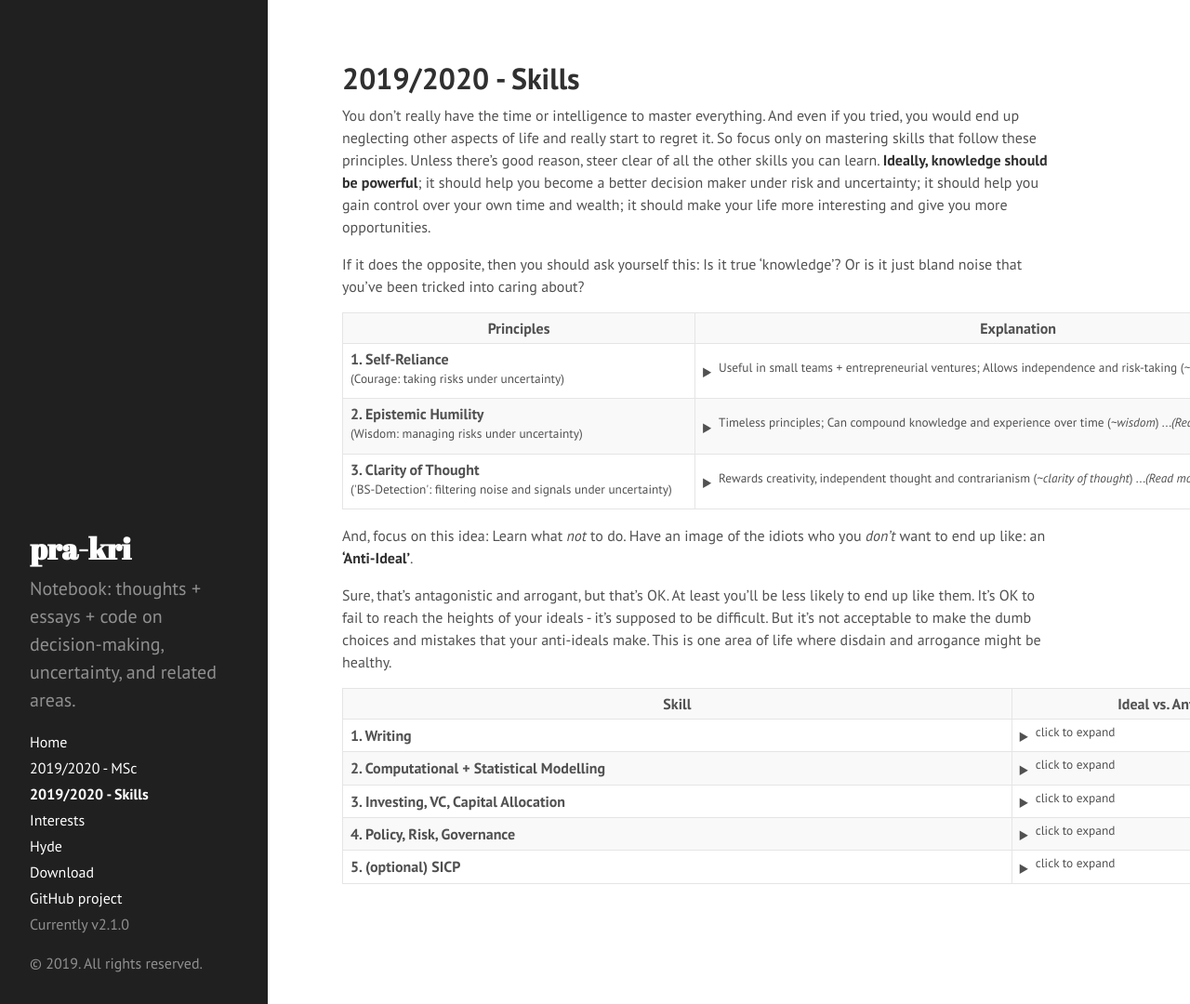
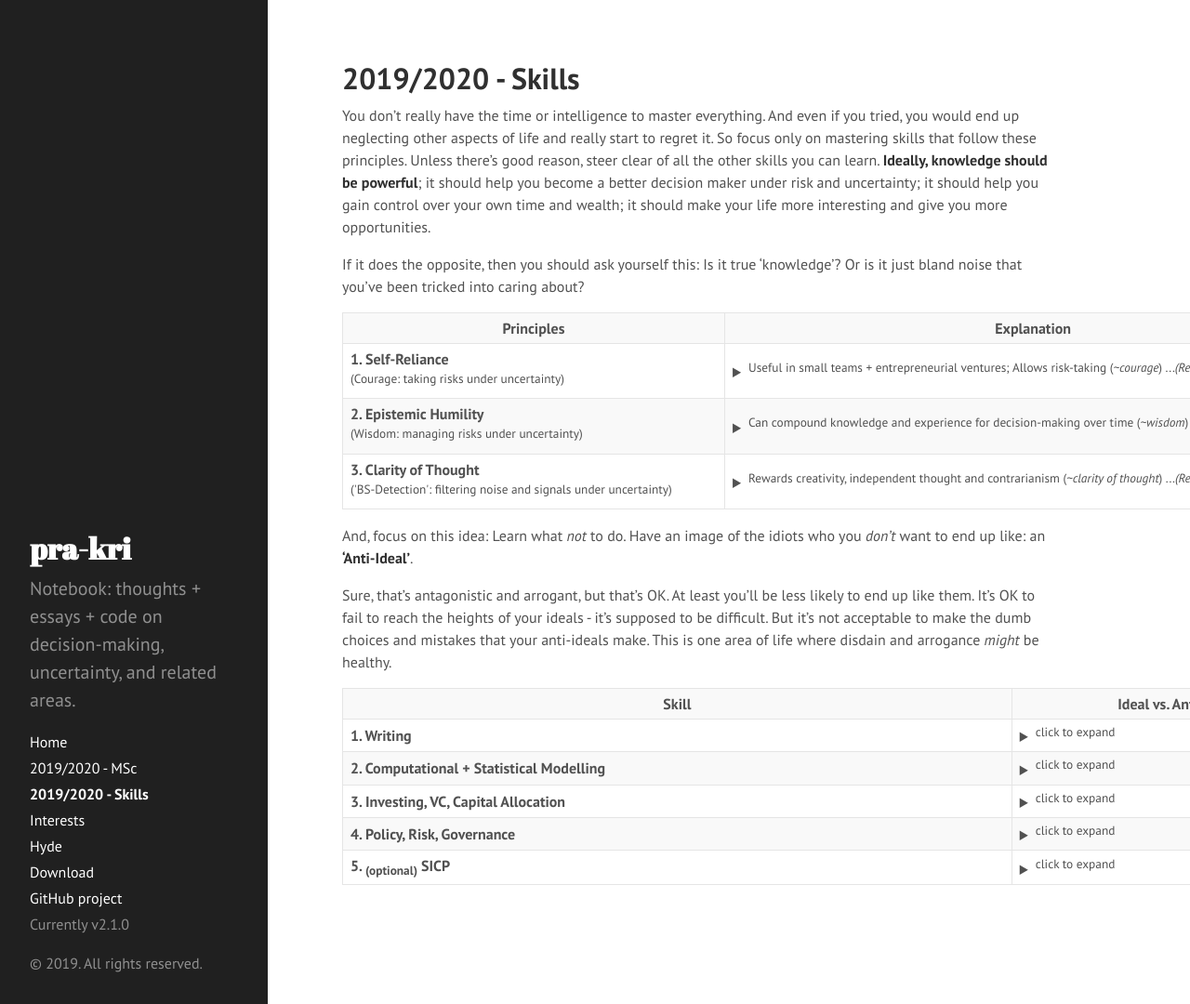
Before and after one commit to pra-kri/pra-kri.github.io, a Jekyll site: the page built from 2019to2020_skills.md, in a window 1280 px wide and 1080 px high. Shown: the whole window at 93% size. Built offline with Jekyll 4.4.1, drawn with Linux system fonts in a browser that asks for light colours; Markdown is read by kramdown in place of the engine named in the settings.

Commit message:
Update 2019to2020_skills.md

```diff
--- a/2019to2020_skills.md
+++ b/2019to2020_skills.md
@@ -14,7 +14,7 @@ If it does the opposite, then you should ask yourself this: Is it true 'knowledg
   </tr>
   <tr>
     <td><b>1. Self-Reliance</b><br><sup>(Courage: taking risks under uncertainty)</sup></td>
-    <td> <details><summary><sup>Useful in small teams + entrepreneurial ventures; Allows independence and risk-taking (<i>~courage</i>) ...<i>(Read more)</i></sup></summary>
+    <td> <details><summary><sup>Useful in small teams + entrepreneurial ventures; Allows risk-taking (<i>~courage</i>) ...<i>(Read more)</i></sup></summary>
       <b> Ideal: </b> Is it independent and self-reliant? Can you create value and wealth in entrepreneurial ventures with small teams? ('front-office', close-to-the-money, revenue-generating?). Will it help you take risks and chase opportunities in the open market? Does it help you gain ownership of your own time and wealth? In other words, does the knowledge help you become more <i><b>self-owned and courageous</b></i> in the world?
       <br>
       <b> Anti-Ideal: </b>Or is it a heavily dependent, specialised skill that's useless outside of large corporations? Will it make you fragile and dependent on corporate 'performance' reviews, your manager's opinion, and the whims of the geniuses working in HR departments? Is it a skill that only pays if you offer your obedience and 'hard work' to a bigcorp? Will you end up like those idiots who are proud of how many <i>hours</i> they spend working obediently, rather than how much value they bring to the firm? I've found that these are usually the passive types who longingly look forward to the evenings, weekends and (on a longer scale) retirement - almost as if they treat work as something to be tolerated through passive slave-like obedience. These are probably also the types who say they want a certain job, but never work on relevant personal projects in their free time: almost as if they are waiting for a chance to obey, and only then will they actually do the work to see if they enjoy it. But maybe that's also because the skills that you can use in personal 1-man projects are, by default, self-reliant. If you have no self-reliant skills and need the support-structure of a corporation, you'll never really be able to do any personal projects or 'spec-work' for potential clients.
@@ -23,7 +23,7 @@ If it does the opposite, then you should ask yourself this: Is it true 'knowledg
   </tr>
   <tr>
     <td><b>2. Epistemic Humility</b><br><sup>(Wisdom: managing risks under uncertainty)</sup></td>
-    <td> <details><summary><sup>Timeless principles; Can compound knowledge and experience over time (<i>~wisdom</i>) ...<i>(Read more)</i></sup></summary>
+    <td> <details><summary><sup>Can compound knowledge and experience for decision-making over time (<i>~wisdom</i>) ...<i>(Read more)</i></sup></summary>
       <b> Ideal: </b> Does it help you make better decisions under uncertainty? Will it help you mitigate and appropriately handle risk? A few indicators that might help: Does it have timeless principles that will stay true for decades? A lot of timeless knowledge is heavily linked to uncertainty, risk and decision-making, where it usually ends up being called 'wisdom'. In your 40s and 50s, if you learn the right stuff, will your knowledge and voice be respected and taken seriously? Knowledge should make you better at handling the unknown: <i><b>wisdom, decision-making, epistemic humility</b></i>.
       <br>
       <b> Anti-Ideal: </b>Or are you learning something that'll be useless in 10 years time? Is it just a dumb fad that you'll eventually forget? Are you learning something that requires no respect for the unknown? Something that demands no epistemic humility and thought? When you're older, will a bunch of arrogant 23-year-olds (just like you right now) know as much as 50-year-old-you about the subject? Will you end up like some of those older guys with no wisdom to impart, because they wasted too much time learning dumb sh\*t? Also, notice the interesting link between courage and wisdom: if you never have the courage to venture into uncertain territory and make your own mistakes, you'll never pick up much personal wisdom and experience. From a nerdy mathematical perspective, Wisdom may be seen as something like the first integral of Courage over time. Personal experience seems to agree: you learnt most from the actions that you were originally scared to take.
@@ -33,7 +33,7 @@ If it does the opposite, then you should ask yourself this: Is it true 'knowledg
   <tr>
     <td><b>3. Clarity of Thought</b><br><sup>('BS-Detection': filtering noise and signals under uncertainty)</sup></td>
     <td> <details><summary><sup>Rewards creativity, independent thought and contrarianism (<i>~clarity of thought</i>) ...<i>(Read more)</i></sup></summary>
-      <b> Ideal: </b> Is there elegance, clarity and simplicity in high-quality decisions and work? Does it reward skill, creativity or contrarian thinking? Can you progress much faster if you think clearly and independently? Linked to 'wisdom' and experience in a way, but wisdom focuses more on risk-management and conservative decision-making, while this principle is focused more on creativity and contrarian unruliness. How else will you compete with the experienced veterans in the industry, when you're just an arrogant 23-year-old? How else can you outclass the 'hard-working' idiots who throw sheer numbers of hours at their problems, rather than clarity and depth of thought?
+      <b> Ideal: </b> Is there elegance, clarity and simplicity in high-quality decisions and work? Does it reward skill, creativity or contrarian thinking? Can you progress much faster if you think clearly and independently? Linked to 'wisdom' and experience in a way, but wisdom focuses more on risk-management and conservative decision-making, while this principle is focused more on creativity and contrarian unruliness. How else will you compete with the experienced veterans in the industry, when you're just an arrogant 23-year-old? How else can you outclass the 'hard-working' idiots who throw sheer numbers of hours at their problems rather than clarity and depth of thought?
       <br>
       <b> Anti-Ideal: </b>Or is the work mostly the same, regardless of who does it, and how much clarity of thought goes into it? Two interesting questions might be useful here. <i>The 'Grad Question': </i>Are you able to teach a 'Gender Studies & Post-Colonial Poetry MSc' grad how to fully master it in less than 12 months? (or a STEM graduate, in under 3 months?). <i>The 'Hangover Question': </i>Can you output high quality work with a splitting hangover? If you answered 'yes' to either of these questions, it's probably a sh***y excuse of a 'skill'.
       </details>
@@ -44,7 +44,7 @@ If it does the opposite, then you should ask yourself this: Is it true 'knowledg
 
 And, focus on this idea: Learn what *not* to do. Have an image of the idiots who you *don't* want to end up like: an **'Anti-Ideal'**.
 
-Sure, that's antagonistic and arrogant, but that's OK. At least you'll be less likely to end up like them. It's OK to fail to reach the heights of your ideals - it's supposed to be difficult. But it's not acceptable to make the dumb choices and mistakes that your anti-ideals make. This is one area of life where disdain and arrogance might be healthy.
+Sure, that's antagonistic and arrogant, but that's OK. At least you'll be less likely to end up like them. It's OK to fail to reach the heights of your ideals - it's supposed to be difficult. But it's not acceptable to make the dumb choices and mistakes that your anti-ideals make. This is one area of life where disdain and arrogance *might* be healthy.
 
 
 <table style="width:140%">
@@ -93,7 +93,7 @@ Sure, that's antagonistic and arrogant, but that's OK. At least you'll be less l
     </td>
   </tr>
   <tr>
-    <td><b>5. (optional) SICP</b></td>
+    <td><b>5. <sub>(optional)</sub> SICP</b></td>
     <td><details><summary><sup>click to expand</sup></summary>
       <b> Ideal: </b> Master the ideas in 'Structure and Interpretation of Computer Programs'. Learn how to be a 'great hacker'. You don't have to be the best software architect; just remember the value you can add to a team or project if you know how to architect and design clean, elegant systems.
       <br>
```
